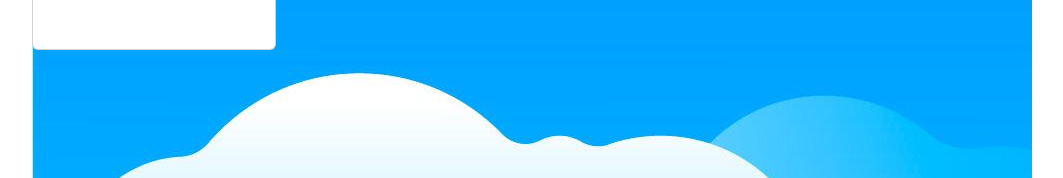
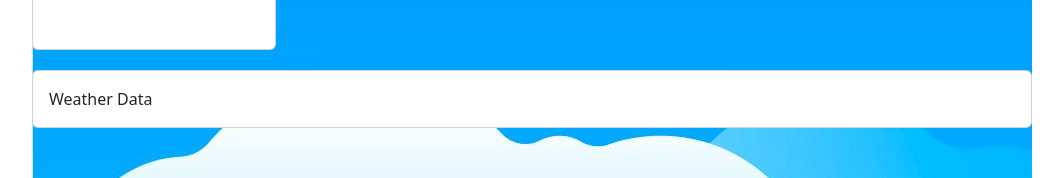
Before and after one commit to j0rdanbruce/React-Weather-App, a React (Create React App) app: page / in a window 1280 px wide. Shown: the part 358-536 px from the top of the page, without its empty margins (108-1171 px from the left). Built offline with nearby package versions, Linux system fonts and the light colour scheme.

Commit message:
Installed 'recharts' for plotting weather data. Implemented first version of LineGraph component for displaying weather data.

```diff
--- a/package.json
+++ b/package.json
@@ -11,6 +11,7 @@
     "react-bootstrap": "^2.10.1",
     "react-dom": "^18.2.0",
     "react-scripts": "5.0.1",
+    "recharts": "^2.12.1",
     "web-vitals": "^2.1.4"
   },
   "scripts": {
--- a/src/App.js
+++ b/src/App.js
@@ -2,6 +2,7 @@ import { useState } from "react";
 import LocationForm from "./components/LocationForm/LocationForm";
 import CurrentWeather from "./components/CurrentWeather/CurrentWeather";
 import './components/CurrentWeather/CurrentWeather.css';
+import WeatherGraph from "./components/WeatherGraphComponent/WeatherGraph";
 
 import sunnySky from "../src/images/sunnySky.jpg";
 
@@ -22,6 +23,10 @@ function App() {
         className="current-weather"
         location={location}
       />
+      <WeatherGraph
+        className="weather-graph"
+        location={location}
+      />
     </div>
   );
 }
--- a/src/components/WeatherGraphComponent/WeatherGraph.js
+++ b/src/components/WeatherGraphComponent/WeatherGraph.js
@@ -1,11 +1,43 @@
+import { useEffect, useState } from "react";
+import {LineChart, Line, CartesianGrid, XAxis, YAxis} from 'recharts';
 import Card from "react-bootstrap/Card";
+
+const LineGraph = ({weatherData}) => {
+
+	return (
+		<LineChart width={900} height={300} data={weatherData} >
+			<Line type="monotone" dataKey="temp" stroke="#8884d8" />
+			<CartesianGrid stroke="#ccc" />
+			<XAxis dataKey="datetime" />
+    	<YAxis dataKey="temp" />
+		</LineChart>
+	);
+}
 
 const WeatherGraph = ({className, location}) => {
 
+	const visualCrossingApiKey = 'SX8VRLTAM39QMEFH4STA9A5T6';
+
+	const [weatherData, setWeatherData] = useState(null);
+
+	useEffect(() => {
+		location.city && fetch(`https://weather.visualcrossing.com/VisualCrossingWebServices/rest/services/timeline/${location.city}/today?key=${visualCrossingApiKey}`)
+			.then((response) => response.json())
+			.then((data) => {
+				setWeatherData(data);
+			})
+			.catch((error) => {
+				console.error(error);
+			})
+	}, [location]);
+
 	return (
-		<Card className={className}>
+		<Card
+			className={className}
+			style={{width: '100%', height: 'auto'}}
+		>
 			<Card.Body>
-				Weather Graph
+				{weatherData ? <LineGraph weatherData={weatherData.days[0].hours} /> : 'Weather Data'}
 			</Card.Body>
 		</Card>
 	);
```
Also changed, not shown: 1 other file (tests, documents, lock files or other folders).
